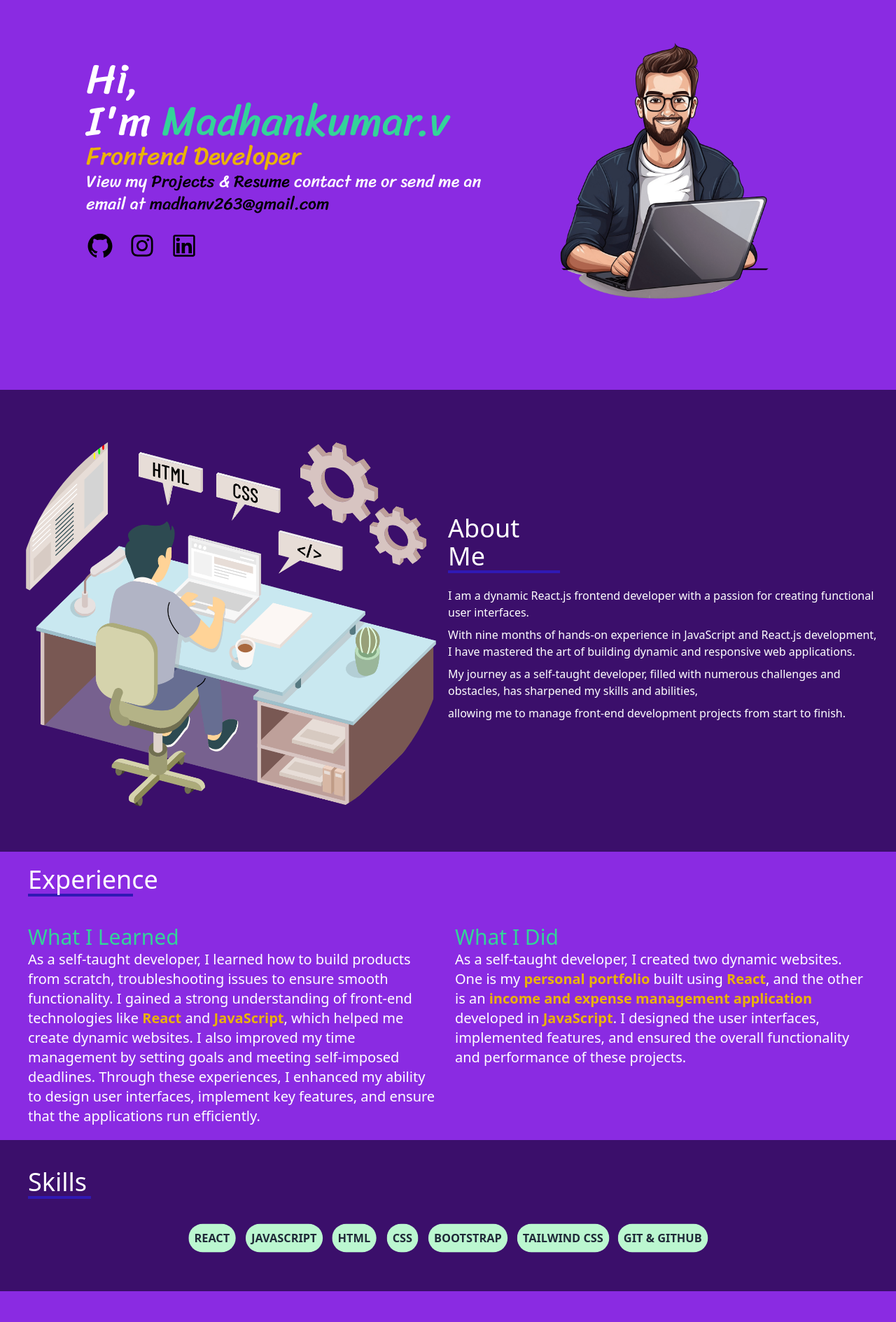
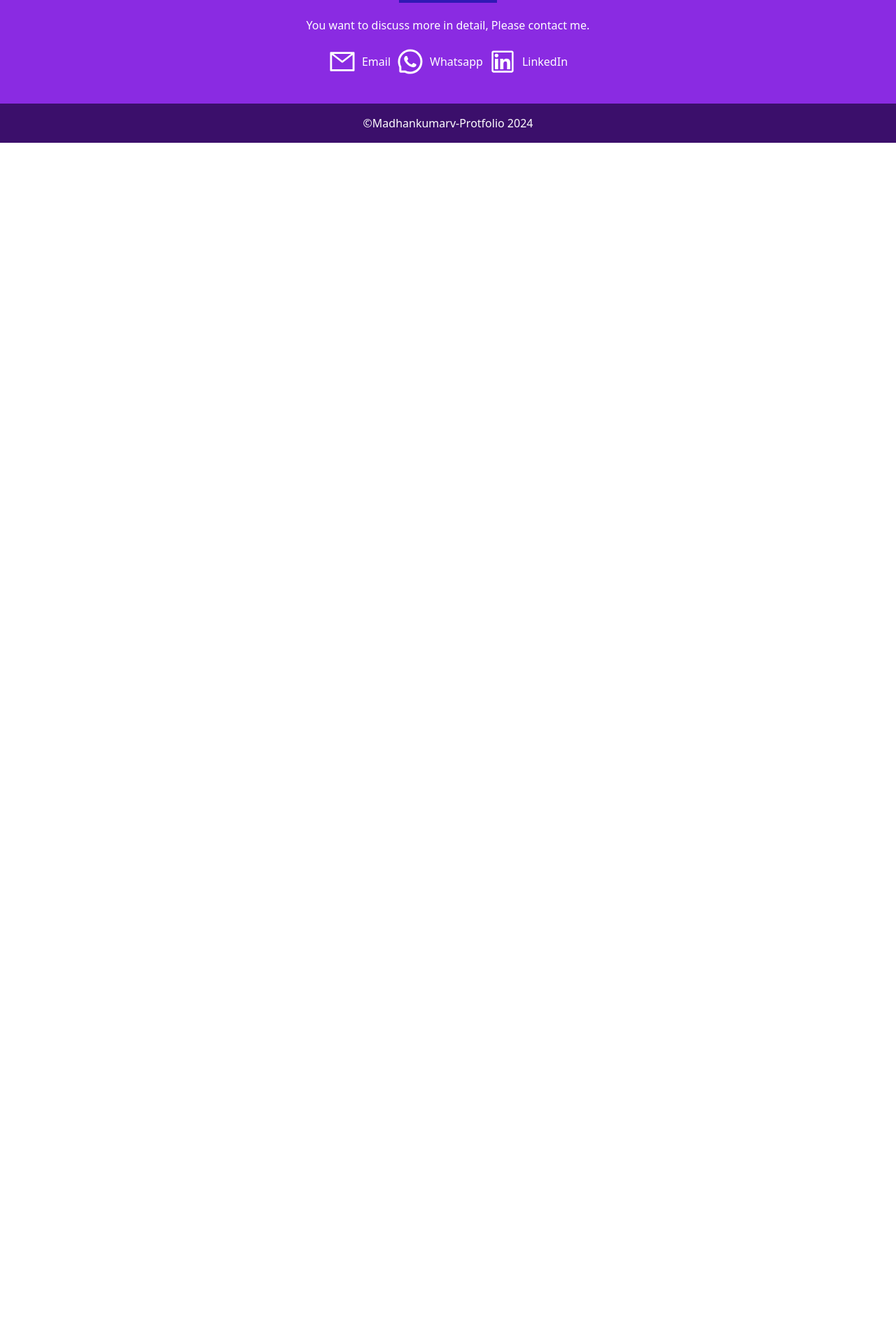
Before and after one commit to madhanv22/madhankumar-portfolio, a React (Vite) app: page /contact in a window 1280 px wide. Shown: the part 80-1969 px from the top of the page at 70% size. After the commit the page ends 800 px from the top, so only its background shows below. Built offline with nearby package versions, Linux system fonts and the light colour scheme.

Commit message:
react router installed

```diff
--- a/package.json
+++ b/package.json
@@ -16,7 +16,8 @@
     "@heroicons/react": "^2.1.5",
     "react": "^18.3.1",
     "react-dom": "^18.3.1",
-    "react-icons": "^5.3.0"
+    "react-icons": "^5.3.0",
+    "react-router-dom": "^6.26.2"
   },
   "devDependencies": {
     "@eslint/js": "^9.9.0",
--- a/src/App.jsx
+++ b/src/App.jsx
@@ -1,4 +1,5 @@
 import './App.css'
+import { BrowserRouter as Router, Route, Switch } from 'react-router-dom';
 import Header from './components/Header'
 import Hero from './components/Hero'
 import About from './components/About'
@@ -10,19 +11,22 @@
 import Skills from './components/Skills'
 
 function App() {
-
   return (
-    <div className='App'>
-      <Header />
-      <Hero />
-      <About />
-      <Experience />
-      <Skills />
-      <Projects />
-      <Resume />
-      <Contact />
-      <Footer />
-    </div>
+    <Router>
+      <div className='App'>
+        <Header />
+        <Switch>
+          <Route path="/" exact component={Hero} />
+          <Route path="/about" component={About} />
+          <Route path="/experience" component={Experience} />
+          <Route path="/skills" component={Skills} />
+          <Route path="/projects" component={Projects} />
+          <Route path="/resume" component={Resume} />
+          <Route path="/contact" component={Contact} />
+        </Switch>
+        <Footer />
+      </div>
+    </Router>
   )
 }
 
--- a/src/components/Contact.jsx
+++ b/src/components/Contact.jsx
@@ -1,21 +1,19 @@
-import React from 'react'
-import { AiOutlineMail, AiOutlineWhatsApp, AiOutlineLinkedin  } from 'react-icons/ai';
-
+import React from 'react';
+import { AiOutlineMail, AiOutlineWhatsApp, AiOutlineLinkedin } from 'react-icons/ai';
 
 const Contact = () => {
-
   const config = {
-    email : ' mailto:madhanv263@gmail.com?subject=Hello&body=Hi%20there,%0A%0AHow%20are%20you?',
-    whatsapp : 'https://wa.me/919894356749',
-    linkedIn : 'https://www.linkedin.com/in/madhankumarv24/'
-  }
+    email: 'mailto:madhanv263@gmail.com?subject=Hello&body=Hi%20there,%0A%0AHow%20are%20you?',
+    whatsapp: 'https://wa.me/919894356749',
+    linkedIn: 'https://www.linkedin.com/in/madhankumarv24/'
+  };
 
   return (
     <section className='flex flex-col bg-secondary px-5' id='contact'>
       <div className='flex flex-col items-center text-white p-10'>
         <h1 className='text-4xl border-b-4 border-primary w-[140px] mb-5 cursor-pointer'>Contact</h1>
         <p className='pb-5'>You want to discuss more in detail, Please contact me.</p>
-       <div className='flex flex-col md:flex-row gap-2'>
+        <div className='flex flex-col md:flex-row gap-2'>
           <div className='hover:text-black flex items-center'>
             <a href={config.email} className='flex items-center'>
               <AiOutlineMail size={40} className='mr-2' />Email
@@ -28,7 +26,7 @@
           </div>
           <div className='hover:text-black flex items-center'>
             <a href={config.linkedIn} className='flex items-center'>
-              <AiOutlineLinkedin size={40} className='mr-2' />Linedin
+              <AiOutlineLinkedin size={40} className='mr-2' />LinkedIn
             </a>
           </div>
         </div>
--- a/src/components/Header.jsx
+++ b/src/components/Header.jsx
@@ -1,44 +1,39 @@
-import React from 'react'
-import { Bars3Icon } from '@heroicons/react/24/solid'
-import { useState } from 'react'
+import React from 'react';
+import { Bars3Icon } from '@heroicons/react/24/solid';
+import { useState } from 'react';
+import { Link } from 'react-router-dom';
 
 const Header = () => {
-
-  const [toggleMenu, setToggleMenu] = useState(false)
+  const [toggleMenu, setToggleMenu] = useState(false);
 
   return (
     <header className="flex sm:flex-row justify-between px-5 py-3 header-bg-secondary w-full fixed top-0 left-0 z-50">
-    <a className="font-bold text-black mb-2 sm:mb-0 font-hero-font text-2xl" href="#">Madhan</a>
-
-    {/* header */}
+      <Link className="font-bold text-black mb-2 sm:mb-0 font-hero-font text-2xl" to="/">Madhan</Link>
       <nav className='hidden md:block'>
         <ul className="flex flex-wrap justify-center sm:justify-end text-white space-x-4 w-full sm:w-auto">
-        <li><a href="/">Home</a></li>
-        <li><a href="/#about">About</a></li>
-        <li><a href="/#experience">Experience</a></li>
-        <li><a href="/#skillsec">Skills</a></li>
-        <li><a href="/#projects">Projects</a></li>
-        <li><a href="/#resume">Resume</a></li>
-        <li><a href="/#contact">Contact</a></li>
+          <li><Link to="/">Home</Link></li>
+          <li><Link to="/about">About</Link></li>
+          <li><Link to="/experience">Experience</Link></li>
+          <li><Link to="/skills">Skills</Link></li>
+          <li><Link to="/projects">Projects</Link></li>
+          <li><Link to="/resume">Resume</Link></li>
+          <li><Link to="/contact">Contact</Link></li>
         </ul>
       </nav>
-
-    {/* Navbar */}
       {toggleMenu && (
         <nav className='md:hidden'>
           <ul onClick={() => setToggleMenu(!toggleMenu)} className="flex flex-col text-white mobile-nav">
-          <li><a href="/">Home</a></li>
-          <li><a href="/#about">About</a></li>
-          <li><a href="/#experience">Experience</a></li>
-          <li><a href="/#skillsec">Skills</a></li>
-          <li><a href="/#projects">Projects</a></li>
-          <li><a href="/#resume">Resume</a></li>
-          <li><a href="/#contact">Contact</a></li>
+            <li><Link to="/">Home</Link></li>
+            <li><Link to="/about">About</Link></li>
+            <li><Link to="/experience">Experience</Link></li>
+            <li><Link to="/skills">Skills</Link></li>
+            <li><Link to="/projects">Projects</Link></li>
+            <li><Link to="/resume">Resume</Link></li>
+            <li><Link to="/contact">Contact</Link></li>
           </ul>
         </nav>
       )}
-    <button
-      onClick={() => setToggleMenu(!toggleMenu)} className='md:hidden'>
+      <button onClick={() => setToggleMenu(!toggleMenu)} className='md:hidden'>
         <Bars3Icon className='text-white size-6' />
       </button>
     </header>
```
Also changed, not shown: 1 other file (tests, documents, lock files or other folders). Lines whose indentation alone changed are shown as unchanged.
